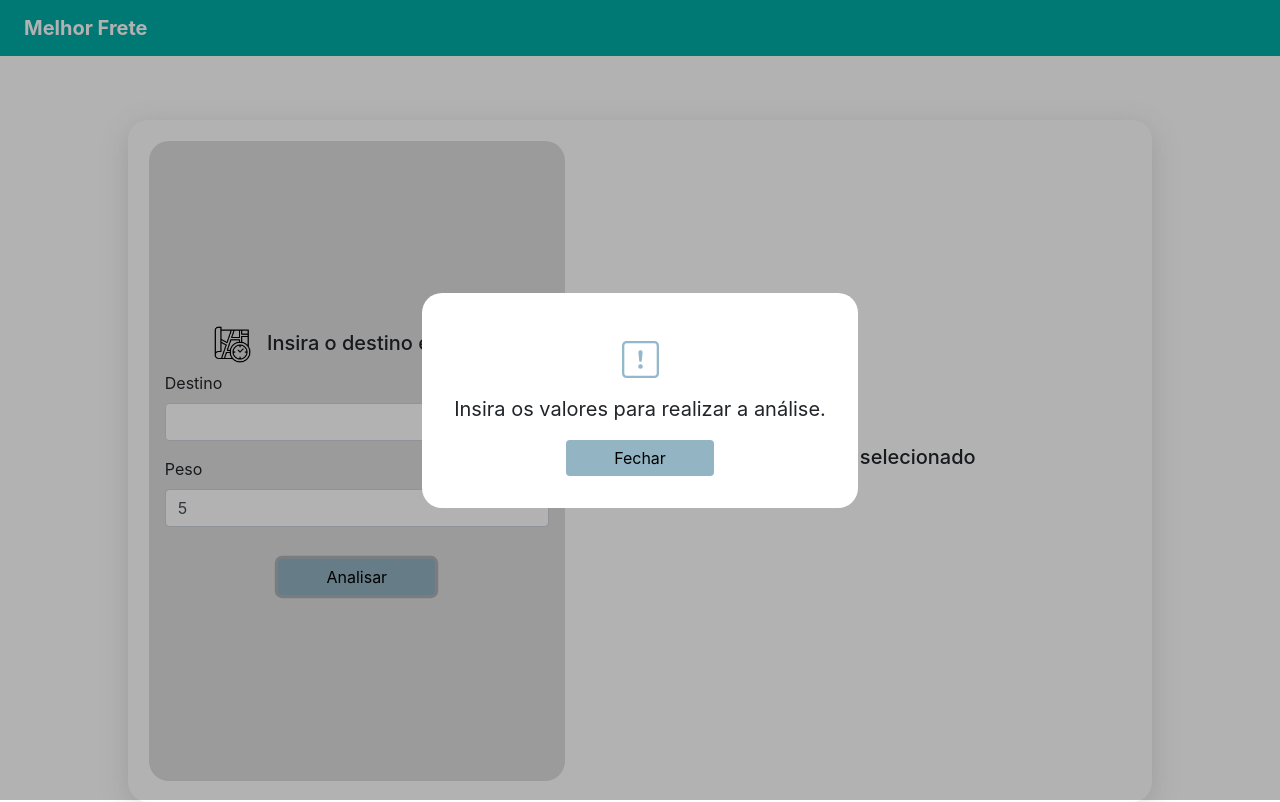
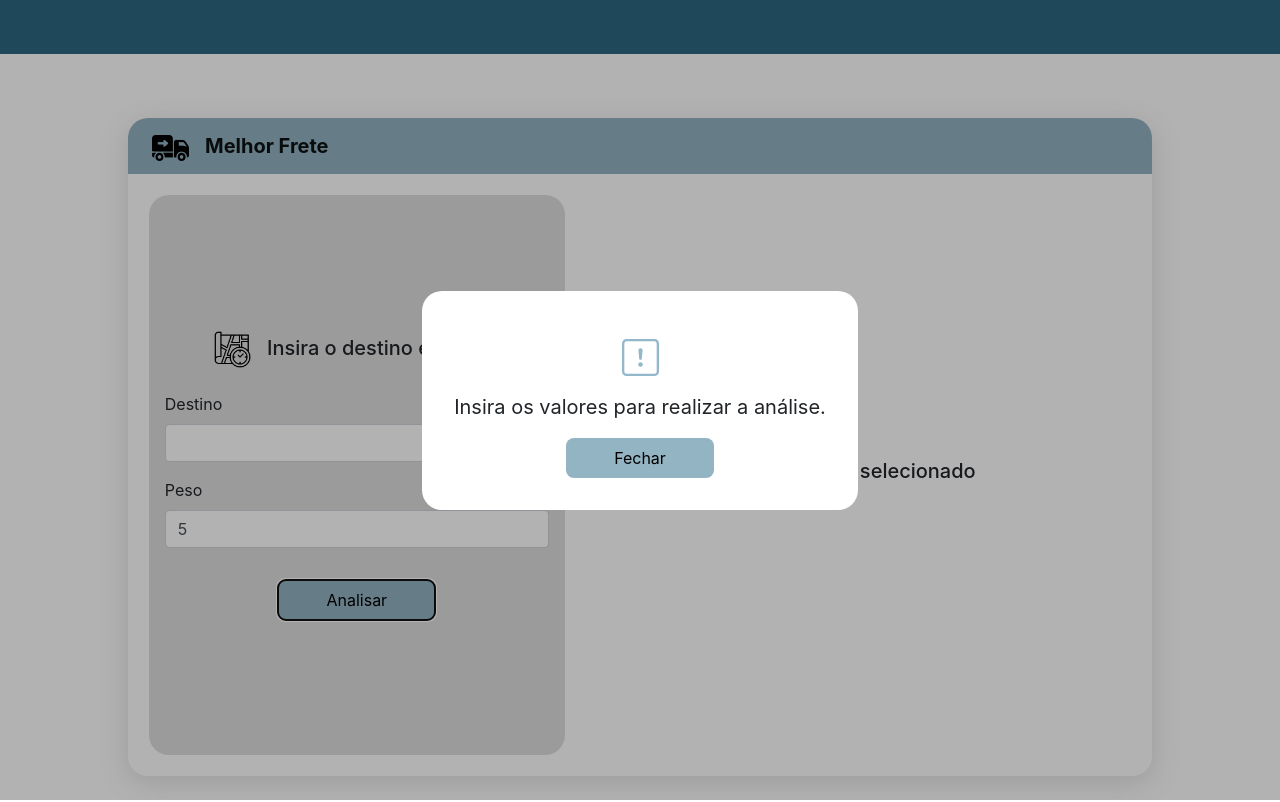
Before and after one commit to gsdutra/desafio_coorlab, a Vue app in the folder code/: page / in a window 1280 px wide. Both pictures are taken after typing "5" into the empty fields and a click on the button "Analisar". Built offline with nearby package versions, Linux system fonts and the light colour scheme; no server answers.

Commit message:
feat: better UI

```diff
--- a/code/src/components/BestTransport.vue
+++ b/code/src/components/BestTransport.vue
@@ -1,16 +1,20 @@
 <template>
   <div class="title">
-    <b-navbar toggleable="lg" type="dark" variant="info">
-      <b-navbar-brand class="ml-2">
-        <b>{{ appName }}</b>
-      </b-navbar-brand>
+    <b-navbar style="height: 3.4rem;" toggleable="lg">
     </b-navbar>
 
     <div class="center-all">
-      <div class="shipping-container">
-        <InputData :cities="cities" @formResponse="((e) => formResponseData = e)" ref="formComponentRef" />
-        <PriceResult :fastest="getFastest()" :cheapest="getCheapest()" />
-        <b-button style="background-color: #93b4c3; color: black; border: none; padding-left: 3rem; padding-right: 3rem; max-width: 14rem;" v-if="formResponseData" class="button-absolute" @click="resetForm" >Limpar</b-button>
+      <div class="shipping-outer-container">
+        <b-navbar toggleable="lg" class="inner-nav">
+          <b-navbar-brand class="ml-2">
+            <img src="../assets/arrow_truck.png"/><b>{{ appName }}</b>
+          </b-navbar-brand>
+        </b-navbar>
+        <div class="shipping-inner-container">
+          <InputData :cities="cities" @formResponse="((e) => formResponseData = e)" ref="formComponentRef" />
+          <PriceResult :fastest="getFastest()" :cheapest="getCheapest()" />
+          <button v-if="formResponseData" class="button-absolute default-button" @click="resetForm" >Limpar</button>
+        </div>
       </div>
     </div>
   </div>
@@ -168,21 +172,25 @@ export default {
 
 <style scoped>
 .title .navbar {
-  background-color: #00aca6 !important;
+  background-color: #2d6883;
 }
 
 .title .navbar-brand {
   margin-left: 20px;
 }
 
-.shipping-container {
+.shipping-inner-container {
   display: flex;
   justify-content: center;
   width: 80vw;
+  padding: 1.3rem;
+  position: relative;
+}
+
+.shipping-outer-container {
   box-shadow: rgba(100, 100, 111, 0.2) 0px 7px 29px 0px;
   border-radius: 20px;
-  padding: 1.3rem;
-  position: relative;
+  overflow: hidden;
 }
 
 .center-all {
@@ -197,6 +205,22 @@ export default {
   right: 1.3rem;
 }
 
+.inner-nav {
+  background-color: #93b4c3 !important;
+}
+
+.default-button {
+  background-color: #93b4c3;
+  color: black;
+  border: none;
+  padding-left: 3rem;
+  padding-right: 3rem;
+  max-width: 14rem;
+  padding-top: .5rem;
+  padding-bottom: .5rem;
+  border-radius: 8px;
+}
+
 @media (max-width: 600px) {
   .shipping-container {
     width: 100vw;
--- a/code/src/components/InputData.vue
+++ b/code/src/components/InputData.vue
@@ -23,7 +23,7 @@
         ></b-form-input>
       </b-form-group>
 
-      <b-button style="background-color: #93b4c3; color: black; border: none; padding-left: 3rem; padding-right: 3rem; max-width: 14rem; align-self: center;" type="submit" class="mt-3">Analisar</b-button>
+      <button style="align-self: center;" type="submit" class="mt-3 default-button">Analisar</button>
     </b-form>
 
     <ModalWarning :showModal="showModal" :message="modalMessage"
@@ -85,7 +85,7 @@ export default {
   justify-content: center;
   background: #DEDEDE;
   border-radius: 20px;
-  height: 40rem;
+  height: 70vh;
   padding: 1rem;
 }
 
@@ -96,8 +96,21 @@ img {
 }
 
 .justify-form {
+  margin-top: 1rem;
   display: flex;
   flex-direction: column;
   width: 30vw;
 }
+
+.default-button {
+  background-color: #93b4c3;
+  color: black;
+  border: none;
+  padding-left: 3rem;
+  padding-right: 3rem;
+  max-width: 14rem;
+  padding-top: .5rem;
+  padding-bottom: .5rem;
+  border-radius: 8px;
+}
 </style>
--- a/code/src/components/ModalWarning.vue
+++ b/code/src/components/ModalWarning.vue
@@ -4,7 +4,7 @@
     <div class="modal-w-content">
       <img src="../assets/exclamation-square.svg"/>
       <p>{{ message }}</p>
-      <b-button style="background-color: #93b4c3; color: black; border: none; padding-left: 3rem; padding-right: 3rem; max-width: 14rem;" @click="closeModal">Fechar</b-button>
+      <button class="default-button" @click="closeModal">Fechar</button>
     </div>
   </div>
 </template>
--- a/code/src/components/PriceResult.vue
+++ b/code/src/components/PriceResult.vue
@@ -12,8 +12,8 @@
       text="Frete com menor valor"
       :data="cheapest"
       color1="#e0e0df"
-      color2="#bdd3d5"
-      icon_path=""
+      color2="#bdcfd5"
+      iconHand
     />
     <TransportInfo
       v-if="fastest"
@@ -21,7 +21,7 @@
       :data="fastest"
       color1="#efeff2"
       color2="#95b4c7"
-      icon_path=""
+      iconClock
     />
   </div>
 </template>
@@ -45,7 +45,7 @@ export default {
     flex-direction: column;
     align-items: flex-start;
     justify-content: center;
-    height: 40rem;
+    height: 70vh;
     padding: 3rem;
     width: 60vw;
     position: relative;
--- a/code/src/components/TransportInfo.vue
+++ b/code/src/components/TransportInfo.vue
@@ -3,15 +3,23 @@
     <div class="box"
     :style="{'background-color':color1}"
     style="width: 21vw;">
-      <a style="font-weight: bold;">{{ text }}</a>
-      <a>Transportadora: {{ data.name }}</a>
-      <a>Tempo estimado: {{ data.lead_time }}</a>
+    <div class="imgdiv" :style="{'background-color':color2}">
+      <img v-if="iconHand" src="../assets/hand-coin.svg"/>
+      <img v-if="iconClock" src="../assets/clock-check.svg"/>
+    </div>
+      <div class="text-align">
+        <a style="font-weight: bold;">{{ text }}</a>
+        <a>Transportadora: {{ data.name }}</a>
+        <a>Tempo estimado: {{ data.lead_time }}</a>
+      </div>
     </div>
     <div class="box"
     :style="{'background-color':color1}"
     style="width: 12vw; margin-left: .7rem;">
-      <a style="font-weight: bold;">Preço:</a>
-      <a>{{ data.cost.toLocaleString('pt-br',{style: 'currency', currency: 'BRL'}) }}</a>
+      <div class="text-align">
+        <a style="font-weight: bold;">Preço:</a>
+        <a>{{ data.cost.toLocaleString('pt-br',{style: 'currency', currency: 'BRL'}) }}</a>
+      </div>
     </div>
   </div>
   </template>
@@ -23,7 +31,8 @@
       data: Object,
       color1: String,
       color2: String,
-      icon_path: String
+      iconHand: Boolean,
+      iconClock: Boolean
     }
 }
 </script>
@@ -34,9 +43,20 @@
     margin-top: 1rem;
     border-radius: 20px;
     display: flex;
+    overflow: hidden;
+  }
+  .text-align {
+    display: flex;
     flex-direction: column;
+    justify-content: center;
     padding: .6rem;
+  }
+  .imgdiv {
+    display: flex;
     justify-content: center;
+    align-items: center;
+    padding-left: 6%;
+    width: 100px;
   }
   .flex {
     display: flex;
```
Also changed, not shown: code/src/assets/clock-check.svg (added), code/src/assets/hand-coin.svg (added).
